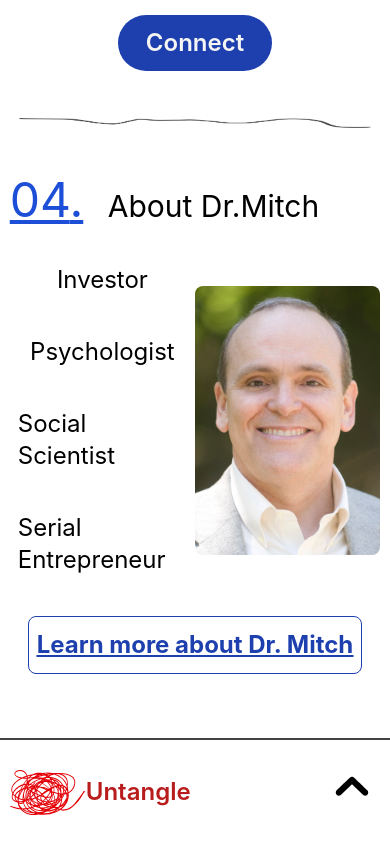
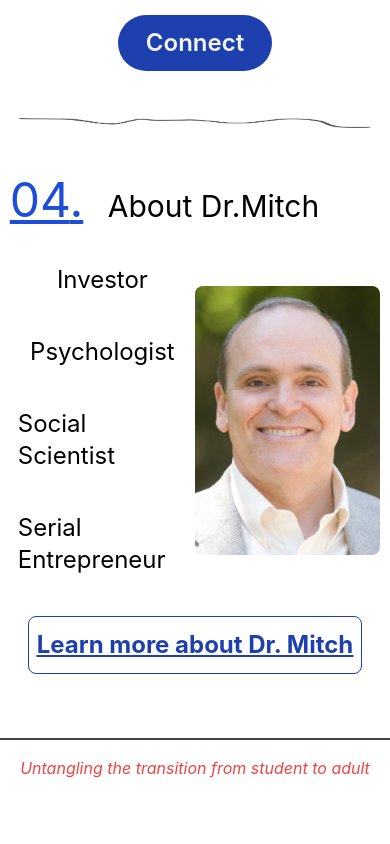
Before and after one commit to Lubwama-Emmanuel/Making_Adults, a React (Create React App) app: page / in a window 390 px wide. Shown: the part 2148-2992 px from the top of the page. After the commit the page ends 2944 px from the top, so only its background shows below. Built offline with nearby package versions, Linux system fonts and the light colour scheme.

Commit message:
feat:added tagline as footer

```diff
--- a/src/components/Footer.jsx
+++ b/src/components/Footer.jsx
@@ -1,31 +1,9 @@
-import { Link } from "react-router-dom";
-import Links from "../ui/Links";
-
-const scrollToTop = () => {
-  window.scrollTo(0, 0);
-};
-
 export default function Footer() {
   return (
-    <header className="m-auto flex max-w-[95%] items-center justify-between py-5 text-lg sm:grid sm:grid-cols-[1fr_4fr] sm:gap-[20%] md:max-w-[98%]">
-      <Link to="/">
-        <div className="flex items-center">
-          <img src="images/vector.svg" alt="logo" />
-          <h3 className="text-2xl font-semibold text-red-700">Untangle</h3>
-        </div>
-      </Link>
-      <div>
-        <Links
-          styles={"hidden list-none text-red-600 justify-between sm:flex"}
-        />
-        <button onClick={scrollToTop}>
-          <img
-            src="SVG/chevron-up.svg"
-            alt="logo"
-            className="h-14 w-14 sm:hidden"
-          />
-        </button>
-      </div>
-    </header>
+    <footer className="py-4 flex items-center justify-center">
+      <p className="italic text-red-500">
+        Untangling the transition from student to adult
+      </p>
+    </footer>
   );
 }
```
